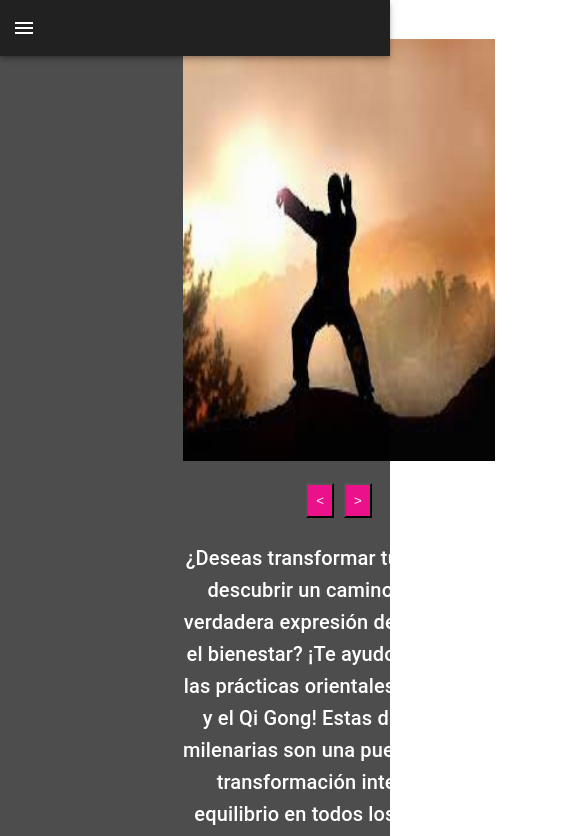
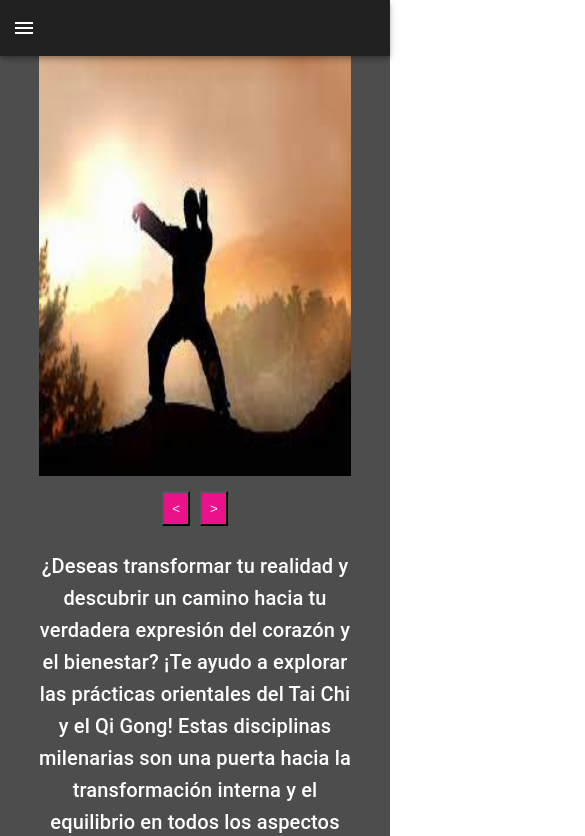
Before and after one commit to Emanuel-P16/brutti, a React (Vite) app: page / in a window 390 px wide. Shown: the top 836 px of the page, 585 px wide, since content can reach past the window. Built offline with nearby package versions, Linux system fonts and the light colour scheme.

Commit message:
arreglado el responsive

```diff
--- a/src/App.tsx
+++ b/src/App.tsx
@@ -42,8 +42,8 @@ export default function App() {
       <Container>
         <Grid
           container
-          direction="column"
-          alignItems="center"
+          // direction="column"
+          // alignItems="center"
           spacing={3}
         >
           <Carrousel images={images} autoPlay={true} showButtons={true} />
--- a/src/components/Carrousel.tsx
+++ b/src/components/Carrousel.tsx
@@ -64,11 +64,13 @@ export default function Carrousel(props: Props) {
     }
     return (
         <Grid item xs={12} id={'Inicio'}>
-            <CarrouselImg
-                src={selectedImage}
-                className={loaded ? "loaded" : ""}
-                onLoad={() => setLoaded(true)}
-            />
+            <CarrouselButtonContainer>
+                <CarrouselImg
+                    src={selectedImage}
+                    className={loaded ? "loaded" : ""}
+                    onLoad={() => setLoaded(true)}
+                />
+            </CarrouselButtonContainer>
             {
                 props.showButtons ? (
                     <CarrouselButtonContainer>
```
